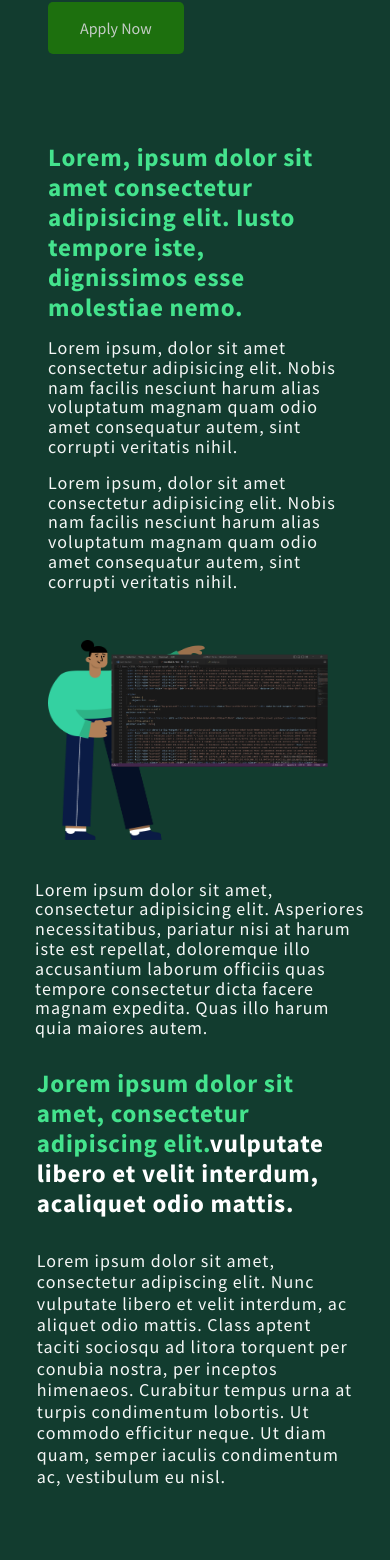
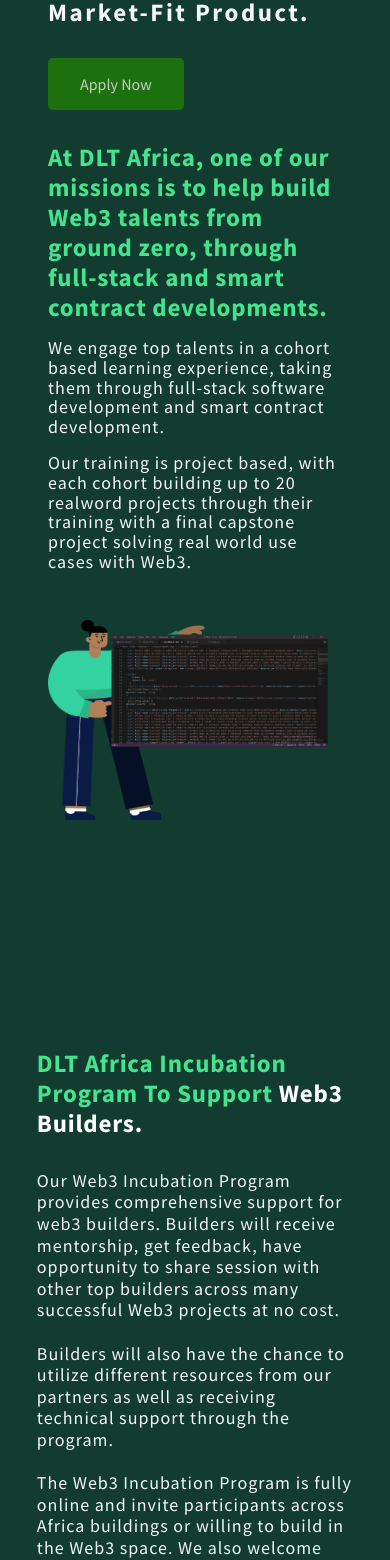
Before and after one commit to Mentor-Ntech/DLT-Website, a React (Create React App) app: page / in a window 390 px wide. Shown: the part 242-1802 px from the top of the page. Built offline with nearby package versions, Linux system fonts and the light colour scheme; no server answers.

Commit message:
Technical Writing

```diff
--- a/src/App.scss
+++ b/src/App.scss
@@ -6,7 +6,7 @@
 
 .pText {
   font-weight: 400;
-  font-size: 16px;
+  font-size: 20px;
   line-height: 1.1;
   letter-spacing: 1px;
   color: var(--white-color);
@@ -18,7 +18,6 @@
   line-height: 1.2;
   color: var(--secondary-color);
   letter-spacing: 0.8px;
-
 }
 
 h3 {
--- a/src/component/Footer/Footer.jsx
+++ b/src/component/Footer/Footer.jsx
@@ -48,7 +48,7 @@
               Need to talk to directly ? Contact Us
               <span className="outSp">&gt;</span>
             </h4>
-            <h5>Follow Dltafrical:</h5>
+            <h5>Follow DLTAfrica:</h5>
 
             <div className="footerIcon">
               <ul className="item">
--- a/src/component/Footer/Footer.scss
+++ b/src/component/Footer/Footer.scss
@@ -148,7 +148,7 @@
       }
     }
 
-    @media screen and (max-width: 2000px) {
+    @media screen and (min-width: 2000px) {
       height: 75px;
       width: 75px;
     }
--- a/src/component/Navbar/Navbar.jsx
+++ b/src/component/Navbar/Navbar.jsx
@@ -5,7 +5,7 @@
 
 import { useState } from "react";
 import { motion } from "framer-motion";
-import { Link } from "react-router-dom";
+import { Link, NavLink } from "react-router-dom";
 
 const navList = [
   { title: "Projects", id: 1, path: "/projects" },
@@ -37,7 +37,7 @@
             {navList.map(({ title, id, path }) => (
               <ul key={id}>
                 <li>
-                  <Link to={path}>{title}</Link>
+                  <NavLink to={path}>{title}</NavLink>
                 </li>
               </ul>
             ))}
@@ -56,9 +56,9 @@
                 <ul>
                   {navItems.map(({ title, id, path }) => (
                     <li key={id}>
-                      <Link to={path} onClick={() => setToggle(false)}>
+                      <NavLink to={path} onClick={() => setToggle(false)}>
                         {title}
-                      </Link>
+                      </NavLink>
                     </li>
                   ))}
                 </ul>
--- a/src/homepage/About/About.jsx
+++ b/src/homepage/About/About.jsx
@@ -1,32 +1,29 @@
-import './About.scss';
-import { images } from '../../images';
+import "./About.scss";
+import { images } from "../../images";
 
-const listText = ['Lorem ipsum, dolor sit amet consectetur adipisicing elit. Nobis nam facilis nesciunt harum alias voluptatum magnam quam odio amet consequatur autem, sint corrupti veritatis nihil.', 'Lorem ipsum, dolor sit amet consectetur adipisicing elit. Nobis nam facilis nesciunt harum alias voluptatum magnam quam odio amet consequatur autem, sint corrupti veritatis nihil.']
+const listText = [
+  "We engage top talents in a cohort based learning experience, taking them through full-stack software development and smart contract development.",
+  "Our training is  project based, with each cohort building up to 20 realword projects through their training with a final capstone project solving real world use cases with Web3.",
+];
 const About = () => {
-
   return (
-    <section className='about container'>
+    <section className="about container">
       <div className="imgContainer">
         <img src={images.code} alt="code on vscode image" />
       </div>
       <div className="aboutTextCon">
         <h2>
-          Lorem, ipsum dolor sit amet consectetur adipisicing elit. Iusto
-          tempore iste, dignissimos esse molestiae nemo.
+          At DLT Africa, one of our missions is to help build Web3 talents from
+          ground zero, through full-stack and smart contract developments.
         </h2>
         {listText.map((text, i) => (
-          <p className='pText' key={i}>{text}</p>
+          <p className="pText" key={i}>
+            {text}
+          </p>
         ))}
-
-        <p className='pText absText'>
-          Lorem ipsum dolor sit amet, consectetur adipisicing elit. Asperiores necessitatibus, pariatur nisi at harum iste est repellat, doloremque illo accusantium laborum officiis quas tempore consectetur dicta facere magnam expedita. Quas illo harum quia maiores autem.
-        </p>
       </div>
     </section>
+  );
+};
 
-
-
-  )
-}
-
-export default About
+export default About;
--- a/src/homepage/About/About.scss
+++ b/src/homepage/About/About.scss
@@ -66,37 +66,6 @@
       }
     }
 
-    .absText {
-      position: absolute;
-      right: 20px;
-      left: 25%;
-      margin-top: 5rem;
-
-      @media screen and (max-width: 1200px) {
-        margin-top: 1rem;
-      }
-
-      @media screen and (max-width: 1024px) {
-        margin-top: 30rem;
-        left: 5%;
-      }
-
-      @media screen and (max-width: 768px) {
-        margin-top: 22rem;
-        left: 7%;
-      }
-
-      @media screen and (max-width: 480px) {
-        margin-top: 17rem;
-        left: 9%;
-      }
-
-      @media screen and (max-width: 320px) {
-        margin-top: 14rem;
-        left: 14%;
-      }
-    }
-
     @media screen and (min-width: 2000px) {
       h2 {
         font-size: 60px;
--- a/src/homepage/Header/Header.jsx
+++ b/src/homepage/Header/Header.jsx
@@ -8,7 +8,8 @@
     <header className="header container">
       <div className="containerLeft">
         <h1>
-          Corem ipsum dolor sit amet, <span>consectetur adipiscing elit.</span>
+          Home Of Web3 Learning And Incubation Program From
+          <span> Ground Zero To Market-Fit Product.</span>
         </h1>
         <div>
           <Link className="btn genBtn" to="/join">
--- a/src/homepage/Network/Network.jsx
+++ b/src/homepage/Network/Network.jsx
@@ -6,12 +6,9 @@
     <section className="ourNetworkCon">
       <div className="title">
         <h2>OUR NETWORK</h2>
-        <h4>
-          Jorem ipsum dolor sit amet,
-          consectetur adipiscing elit.
-        </h4>
+        <h4>Jorem ipsum dolor sit amet, consectetur adipiscing elit.</h4>
         <div className="paragraph">
-          <p>
+          <p className="pText pNetwork">
             Lorem, ipsum dolor sit amet consectetur adipisicing elit. Dolores
             placeat laborum voluptatem unde ab harum, illo repudiandae aliquam
             error quis deserunt, soluta beatae asperiores corrupti amet
@@ -25,17 +22,15 @@
       <div className="joinCon">
         <div className="joinCon2">
           <h2>HOW TO JOIN US</h2>
-          <p className="pContent">
-            Borem ipsum, dolor sit amet consectetur <br />
-            adipisicing elit.
+          <p className="pText pContent">
+            We invite top talents from anywhere to join in-person learning
+            experience for 6 months full time training plus additional 3 months
+            of capstone project building and development.
           </p>
-          <p className="pContent">
-            Borem ipsum, dolor sit amet consectetur <br />
-            adipisicing elit.
-          </p>
-          <p className="pContent">
-            Borem ipsum, dolor sit amet consectetur <br />
-            adipisicing elit.
+          <p className="pText pContent">
+            Our Incubation Program is online and opened to all builders across
+            Africa for 12 weeks of product development, mentorship, and
+            all-inclusive support through out the program.
           </p>
         </div>
 
--- a/src/homepage/Network/Network.scss
+++ b/src/homepage/Network/Network.scss
@@ -27,9 +27,9 @@
   width: 55%;
 }
 
-.paragraph > p {
+.paragraph > .pNetwork {
   font-weight: 400;
-  font-size: 16px;
+  color: var(--black-color);
 }
 
 .joinCon {
@@ -48,10 +48,10 @@
   color: var(--honey-color);
 }
 
-.pContent {
+.joinCon2 .pContent {
   margin-top: 1rem;
   font-weight: 400;
-  font-size: 16px;
+  color: var(--black-color);
 }
 
 .joinCon2 > h2 {
--- a/src/homepage/Step/Step.jsx
+++ b/src/homepage/Step/Step.jsx
@@ -1,28 +1,36 @@
-import './Step.scss';
-import {images} from '../../images'
+import "./Step.scss";
+import { images } from "../../images";
 
 const Step = () => {
   return (
-    <section className='sectionStep'>
-      <h2 className='stepHeading'>
-      Jorem ipsum dolor sit amet, consectetur adipiscing elit.
-      <span>vulputate libero et velit interdum,
-      acaliquet odio mattis.</span>
+    <section className="sectionStep">
+      <h2 className="stepHeading">
+        DLT Africa Incubation Program To Support
+        <span> Web3 Builders.</span>
       </h2>
 
-      <div className='stepCon'>
-
-        <p className='pText'>
-          Lorem ipsum dolor sit amet, consectetur adipiscing elit.
-          Nunc vulputate libero et velit interdum, ac aliquet odio mattis.
-          Class aptent taciti sociosqu ad litora torquent per conubia nostra,
-          per inceptos himenaeos. Curabitur tempus urna at turpis condimentum lobortis.
-          Ut commodo efficitur neque. Ut diam quam, semper iaculis condimentum ac, vestibulum eu nisl.
+      <div className="stepCon">
+        <p className="pText">
+          Our Web3 Incubation Program provides comprehensive support for web3
+          builders. Builders will receive mentorship, get feedback, have
+          opportunity to share session with other top builders across many
+          successful Web3 projects at no cost.
+          <br />
+          <br />
+          Builders will also have the chance to utilize different resources from
+          our partners as well as receiving technical support through the
+          program.
+          <br />
+          <br />
+          The Web3 Incubation Program is fully online and invite participants
+          across Africa buildings or willing to build in the Web3 space. We also
+          welcome web2 builders willing to find a web3 strategy for their
+          products.
         </p>
-          <img src={images.step} alt=""/>
+        <img src={images.step} alt="step to incubation program" />
       </div>
     </section>
-  )
-}
+  );
+};
 
-export default Step
+export default Step;
--- a/src/homepage/Step/Step.scss
+++ b/src/homepage/Step/Step.scss
@@ -45,11 +45,14 @@
     }
   }
 
-
-    .stepHeading{
+  .stepHeading {
     margin-bottom: 3rem;
     font-size: 60px;
     width: 60%;
+
+    span {
+      color: white;
+    }
 
     @media screen and (min-width: 2000px) {
       margin-bottom: 2rem;
@@ -65,13 +68,6 @@
       width: 100%;
     }
 
-        @media screen and (max-width: 768px) {
-            span {
-                color: white;
-            }
-
-        }
-
     @media screen and (max-width: 480px) {
       font-size: 25px;
     }
@@ -79,8 +75,6 @@
     @media screen and (max-width: 320px) {
       font-size: 20px;
     }
-
-
   }
 
   img {
@@ -98,7 +92,6 @@
 
     @media screen and (max-width: 768px) {
       display: none;
-
     }
   }
 }
```
Lines whose indentation alone changed are shown as unchanged.
